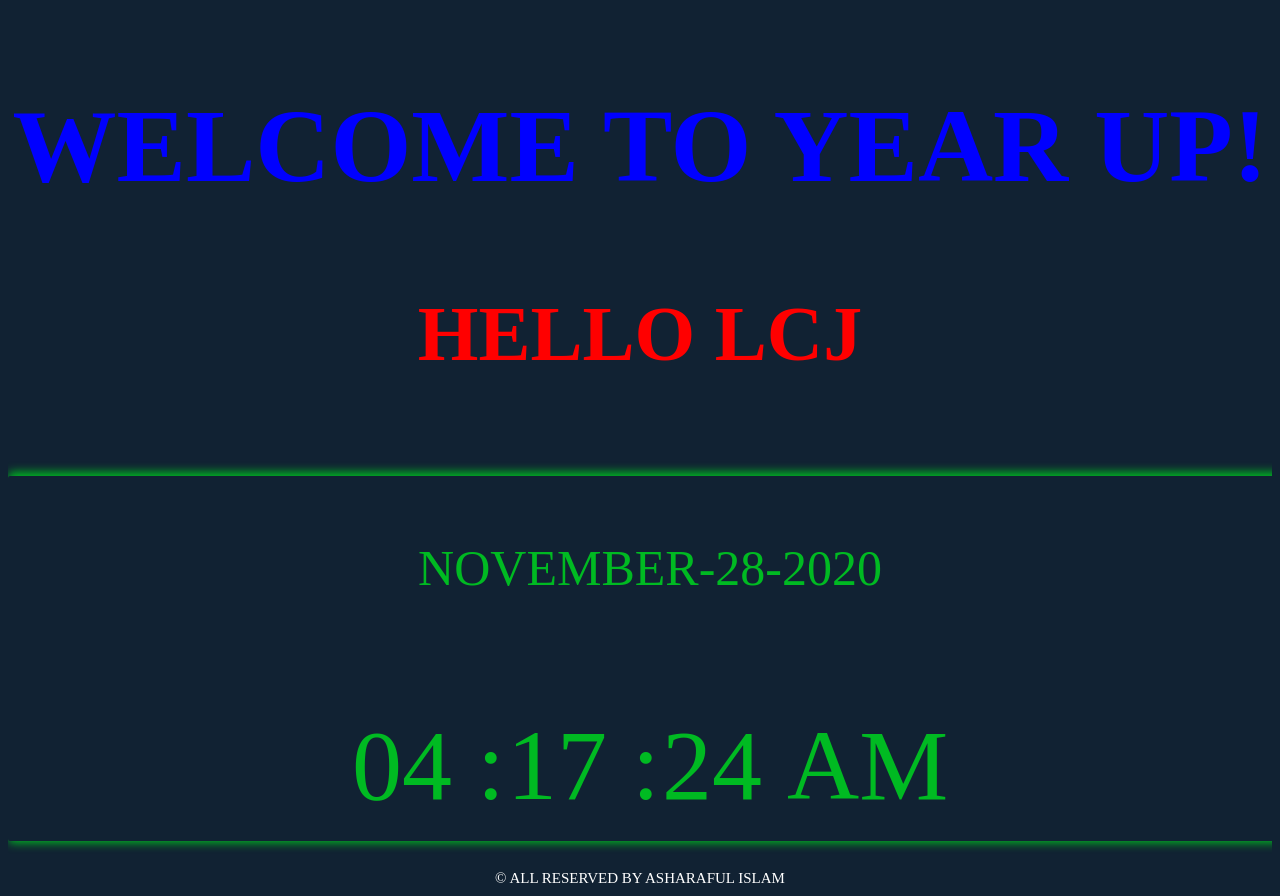
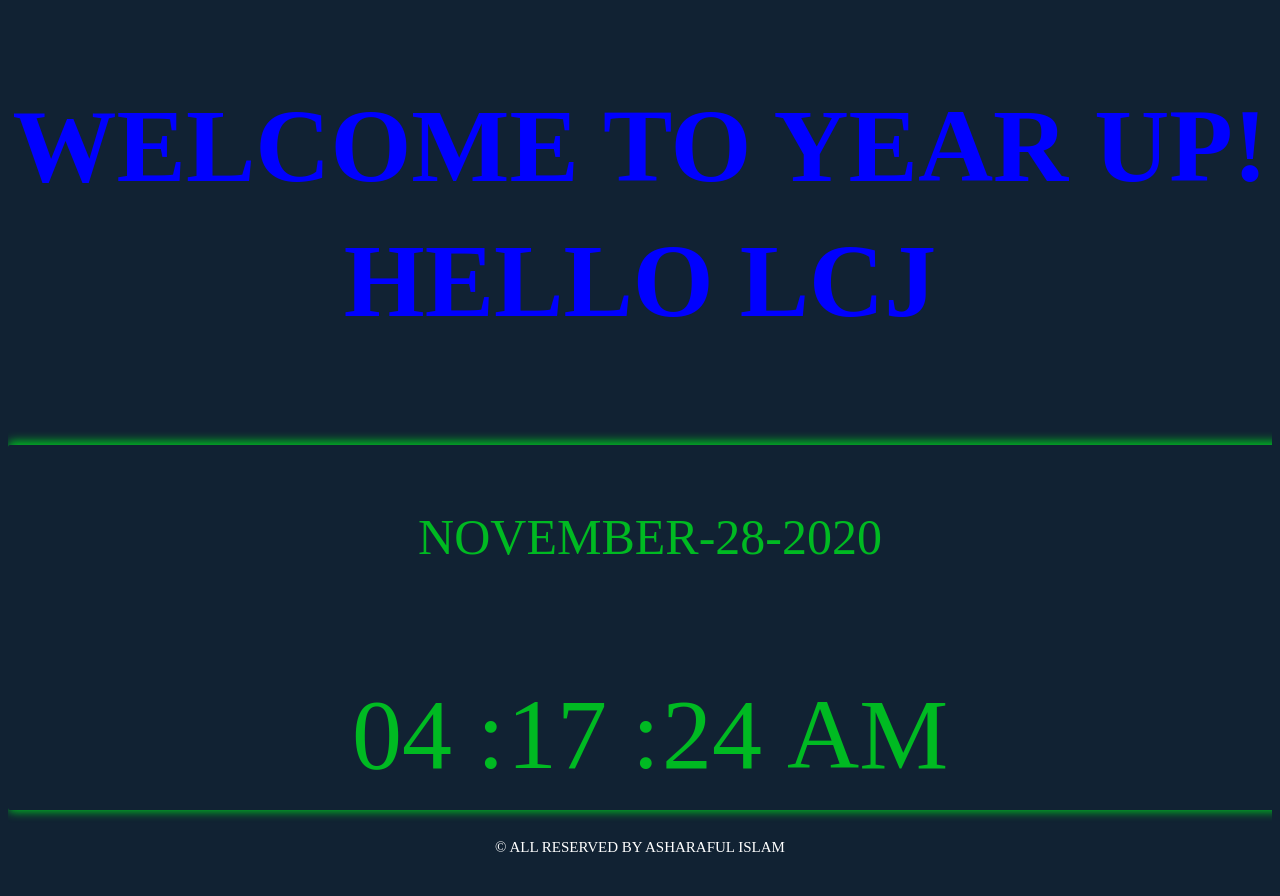
Before and after one commit to Asharafulislam/Year-Up_Digital_clock, a plain HTML site: page index.html in a window 1280 px wide. After the commit the page ends 865 px from the top, so only its background shows below. Drawn offline with Linux system fonts and the light colour scheme.

Commit message:
Update index.html

```diff
--- a/index.html
+++ b/index.html
@@ -27,10 +27,9 @@
 
         <div class="Year Up" style="text-align:center; color: Blue;">
             <div>
-                <h1>Welcome to Year UP! </h1>
-            </div>
-			<div class="Year Up" style="text-align:center; text-size:1px; color: Red;">
-			<h2>Hello LCJ </h2>
+                <h1>Welcome to Year UP!
+                HELLO LCJ </h1>
+
 			</div>
         </div>
 
```
